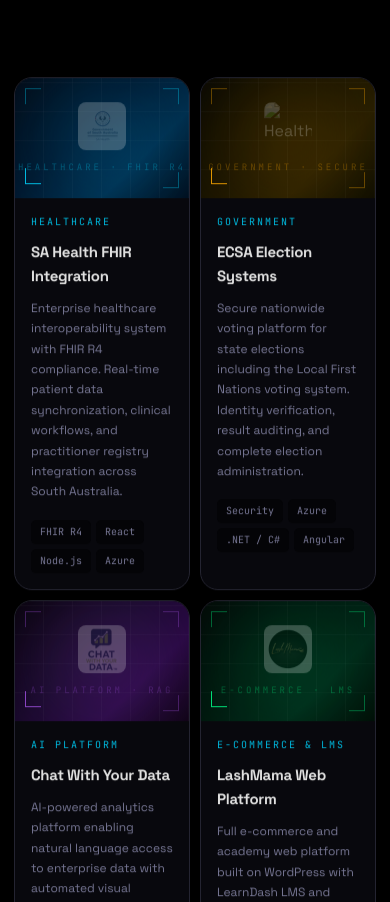
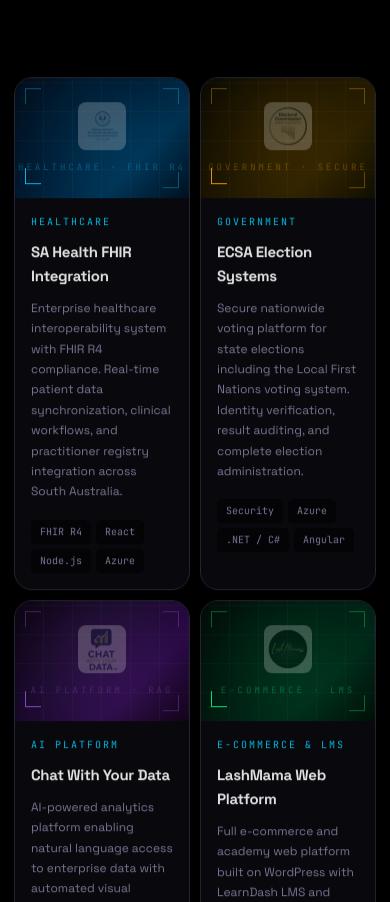
Before and after one commit to joeyStruchlak/josefstruchlak.github.io, a plain HTML site: page index.html in a window 390 px wide. Shown: the part 3158-4060 px from the top of the page. Drawn offline with Linux system fonts and the light colour scheme.

```diff
--- a/index.html
+++ b/index.html
@@ -3136,7 +3136,7 @@
                         <div class="project-img-corner tr"></div>
                         <div class="project-img-corner bl"></div>
                         <div class="project-img-corner br"></div>
-                        <img class="project-img-icon" width="48" height="48" src="fea3.png"
+                        <img class="project-img-icon" width="48" height="48" src="feat3.png"
                             alt="Healthcare project screenshot">
                         <span class="project-img-label">Government · Secure</span>
                     </div>
```
